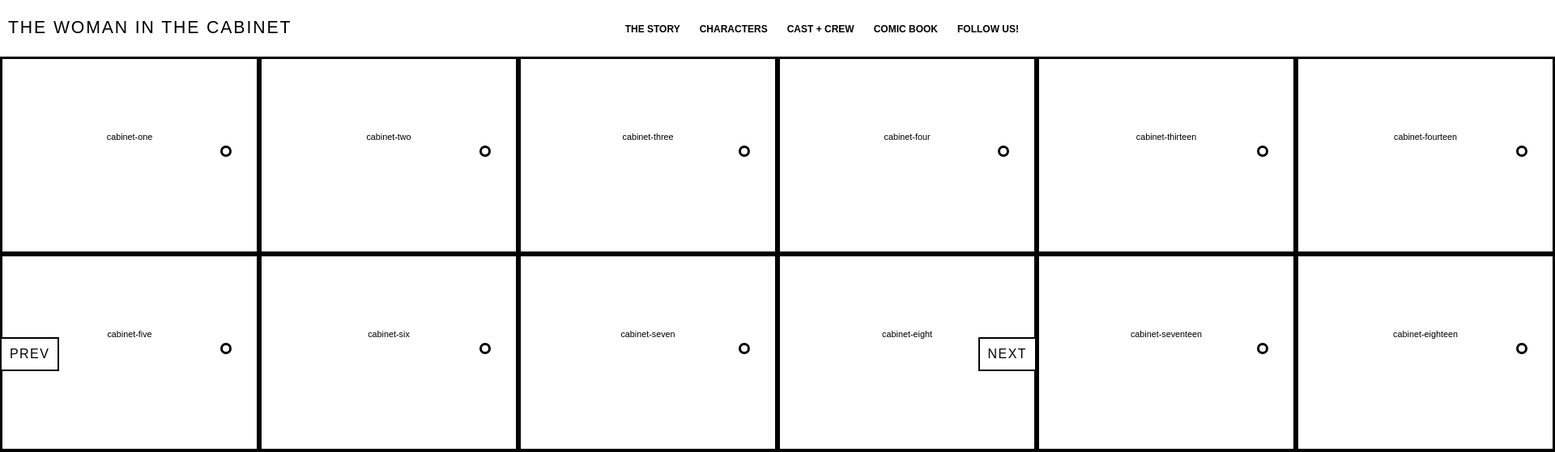
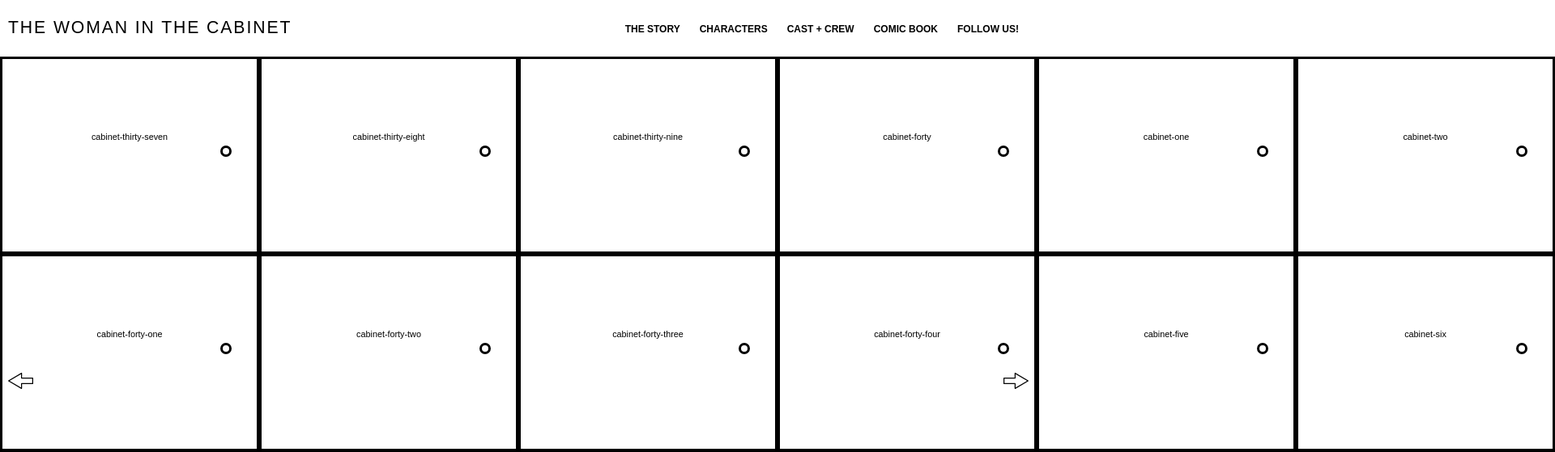
Before and after one commit to doodybrains/cbnts, a React (Create React App) app: page / in a window 1280 px wide. Shown: the top 559 px of the page at 81% size, 1920 px wide, since content can reach past the window. Built offline with nearby package versions, Linux system fonts and the light colour scheme; the HTML template or start-up script is replaced by a standard one.

Commit message:
Loop slider

```diff
--- a/package.json
+++ b/package.json
@@ -7,8 +7,10 @@
     "react-scripts": "0.2.1"
   },
   "dependencies": {
+    "gsap": "^1.19.0",
     "react": "^15.2.1",
-    "react-dom": "^15.2.1"
+    "react-dom": "^15.2.1",
+    "velocity-animate": "^1.4.0"
   },
   "scripts": {
     "start": "react-scripts start",
--- a/src/App.css
+++ b/src/App.css
@@ -110,42 +110,21 @@
     align-items: center;
     justify-content: center;
     position: relative;
-    width: 400%;
+    width: 600%;
   }
-  .container.one {
-    left: 0;
-    -webkit-transition: left .625s, -webkit-transform .625s;
-    transition: left .625s, transform .625s;
-  }
-  .container.two {
 
-    left: -100%;
-    -webkit-transition: left .625s, -webkit-transform .625s;
-    transition: left .625s, transform .625s;
-  }
-  .container.three {
-    left: -200%;
-    -webkit-transition: left .625s, -webkit-transform .625s;
-    transition: left .625s, transform .625s;
-  }
-  .container.four {
-    left: -300%;
-    -webkit-transition: left .625s, -webkit-transform .625s;
-    transition: left .625s, transform .625s;
-  }
   .cabinet-container {
     display: flex;
     align-items: stretch;
     justify-content: space-between;
     flex-wrap: wrap;
-
-    width: 25%;
+    width: 16.6667%;
     height: calc(100vh - 68px);
   }
 
   .cabinet-container.active {
+    padding-top: 0;
     display: flex;
-    padding-top: 0;
   }
 }
 
@@ -153,23 +132,23 @@
   display: none;
 }
 
-.cabinet-arrows p {
+.cabinet-arrows div {
   cursor: pointer;
-  border: 2px solid #000;
-  background: #fff;
-  letter-spacing: .09em;
-  padding: 10px;
   position: absolute;
-  top: 50%;
+  top: calc(50% + 60px);
+  left: 10px;
   z-index: 999;
 }
-
+.cabinet-arrows img {
+  height: 20px;
+}
 @media only screen and (min-width : 720px) {
   .cabinet-arrows {
     display: block;
   }
 }
 
-.cabinet-arrows p:last-child {
-  right: 0;
+.cabinet-arrows div:last-child {
+  left: auto;
+  right: 10px;
 }
--- a/src/App.js
+++ b/src/App.js
@@ -3,6 +3,9 @@ import './App.css';
 import CabinetContainer from './cabinet-container';
 import MainLinks from './main-links';
 import Modal from './modal';
+import next from './next.svg';
+import prev from './prev.svg';
+import Velocity from 'velocity-animate';
 
 const homeCabinets = [
   {id: '1', title: 'cabinet-one'},
@@ -63,6 +66,10 @@ const tbaCabinets = [
   {id: '47', title: 'cabinet-forty-seven'},
   {id: '48', title: 'cabinet-forty-eight'}
 ];
+
+let current = 1;
+const length = 4;
+
 class App extends Component {
 
   constructor(props) {
@@ -74,8 +81,19 @@ class App extends Component {
     };
   }
 
+  componentDidMount() {
+
+
+
+    const first = document.getElementById('home');
+    const last = document.getElementById('tba');
+    const firstClone = first.cloneNode(true);
+    const lastClone = last.cloneNode(true);
+    first.parentNode.insertBefore(lastClone, first);
+    first.parentNode.appendChild(firstClone);
+  }
+
   render() {
-    console.log(this.state.activeSet);
     let slideClass = 'one';
     if (this.state.activeSet === 2) {
       slideClass = 'two';
@@ -86,14 +104,15 @@ class App extends Component {
     if (this.state.activeSet === 4) {
       slideClass = 'four';
     }
+
     return (
       <div className="home">
         <MainLinks activeSet={this.state.activeSet} goToSection={this.goToSection.bind(this)} openModal={this.openModal.bind(this)} />
         <div className="cabinet-arrows">
-          <p onClick={this.goToPrevSet.bind(this)}>PREV</p>
-          <p onClick={this.goToNextSet.bind(this)}>NEXT</p>
+          <div id="prev" onClick={this.goToPrevSet.bind(this)}><img src={prev} alt="prev" /></div>
+          <div id="next" onClick={this.goToNextSet.bind(this)}><img src={next} alt="next" /></div>
         </div>
-        <div className={'container ' + slideClass}>
+        <div id="slider" className={'container ' + slideClass}>
           <CabinetContainer id="1" name="home" activeSet={this.state.activeSet} items={homeCabinets} />
           <CabinetContainer id="2" name="cast" activeSet={this.state.activeSet} items={castCabinets} />
           <CabinetContainer id="3" name="story" activeSet={this.state.activeSet} items={storyCabinets} />
@@ -119,6 +138,8 @@ class App extends Component {
     this.setState({
       activeSet: id
     });
+
+    this.cycleSlides('next');
   }
 
 
@@ -137,18 +158,31 @@ class App extends Component {
     this.setState({
       activeSet: id
     });
+
+    this.cycleSlides('prev');
   }
+
+
+  cycleSlides(direction) {
+    const delta = (direction === 'prev') ? -1 : 1;
+    current += delta;
+    const cycle = (current === 0 || current > length);
+
+    const slider = document.getElementById('slider');
+    const slide = (-16.667 / 100) * 100;
+    const move = slide * delta;
+    Velocity(slider, {translateX: '+=' + move + '%'}, {duration: 250, easing: 'easeIn'});
+    if (cycle) {
+      current = (current === 0) ? length : 1;
+      const reset = slide * current;
+      Velocity(slider, {translateX: reset + '%'}, {duration: 0, easing: 'easeIn'});
+    }
+  }
+
 
   goToSection(id) {
     this.setState({
       activeSet: id
-    });
-  }
-
-  setCabinetState(id) {
-    let activeCabinet = id;
-    this.setState({
-      cabinetState: activeCabinet
     });
   }
 
--- a/src/cabinet-container.js
+++ b/src/cabinet-container.js
@@ -13,7 +13,7 @@ class CabinetContainer extends Component {
     const activeClass = isActive ? 'active' : '';
     const cabinetName = this.props.name;
     return (
-      <div className={'cabinet-container ' + cabinetName + ' ' + activeClass}>
+      <div id={cabinetName} className={'cabinet-container ' + cabinetName + ' ' + activeClass}>
         {items}
       </div>
     );
--- a/src/cabinet.js
+++ b/src/cabinet.js
@@ -12,7 +12,6 @@ class Cabinet extends Component {
   render() {
     const active = this.state.showInnerCabinet;
     const activeClass = active ? 'inner-active' : 'outer-active';
-    const thisId = this.props.id;
 
     return (
       <div onClick={this.handleClick.bind(this)} className={'cabinet ' + activeClass}>
--- a/src/main-links.js
+++ b/src/main-links.js
@@ -8,7 +8,6 @@ class Cabinet extends Component {
     var characters;
     var cast;
     if (this.props.activeSet === 2) {
-      console.log('yes');
       story = 'active';
     } else if (this.props.activeSet === 3) {
       characters = 'active';
```
Also changed, not shown: src/next.svg (added), src/prev.svg (added).
